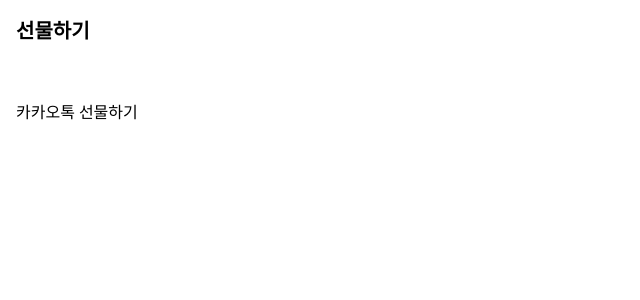
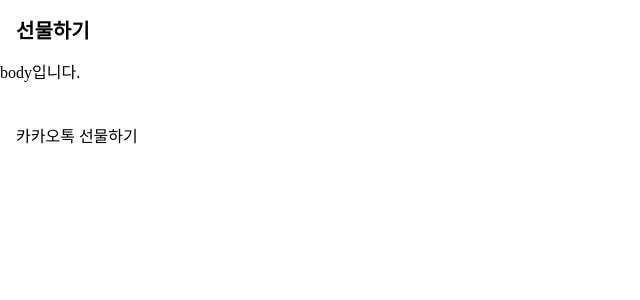
Before and after one commit to kakao-tech-campus-2nd-step2/react-gift-ui-flow, a React (Create React App) app: page / in a window 1280 px wide. Shown: the top 300 px of the page, without its empty margins (0-640 px from the left). Built offline with nearby package versions, Linux system fonts and the light colour scheme.

Commit message:
feat: add Theme page

```diff
--- a/src/App.tsx
+++ b/src/App.tsx
@@ -2,6 +2,7 @@ import { BrowserRouter, Route, Routes } from 'react-router-dom';
 
 import { AuthProvider } from './AuthContext';
 import MainPage from './page/MainPage';
+import ThemePage from './page/ThemePage';
 
 const App = () => {
   return (
@@ -9,6 +10,7 @@ const App = () => {
       <AuthProvider>
         <Routes>
           <Route path="/" element={<MainPage />} />
+          <Route path="/theme/:themeKey" element={<ThemePage />} />
         </Routes>
       </AuthProvider>
     </BrowserRouter>
--- a/src/components/Body.tsx
+++ b/src/components/Body.tsx
@@ -4,7 +4,7 @@ import React from 'react';
 const Body: React.FC = () => {
     return (
       <BodyContainer>
-
+        body입니다.
       </BodyContainer>
     );
   };
--- /dev/null
+++ b/src/page/ThemePage.tsx
@@ -0,0 +1,13 @@
+import Footer from '@/components/Footer';
+import { Header } from '@/components/Header';
+
+const ThemePage = () => {
+    return(
+        <>
+            <Header />
+            <Footer />
+        </>
+    );
+};
+
+export default ThemePage;
```
